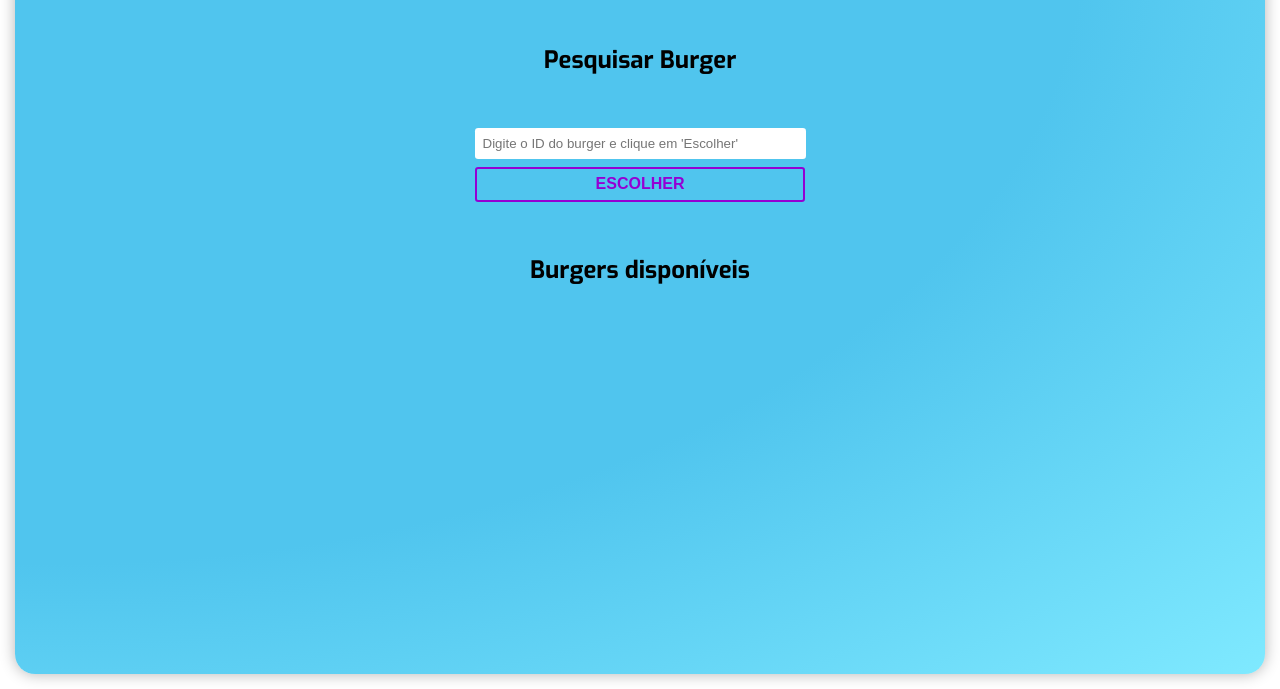
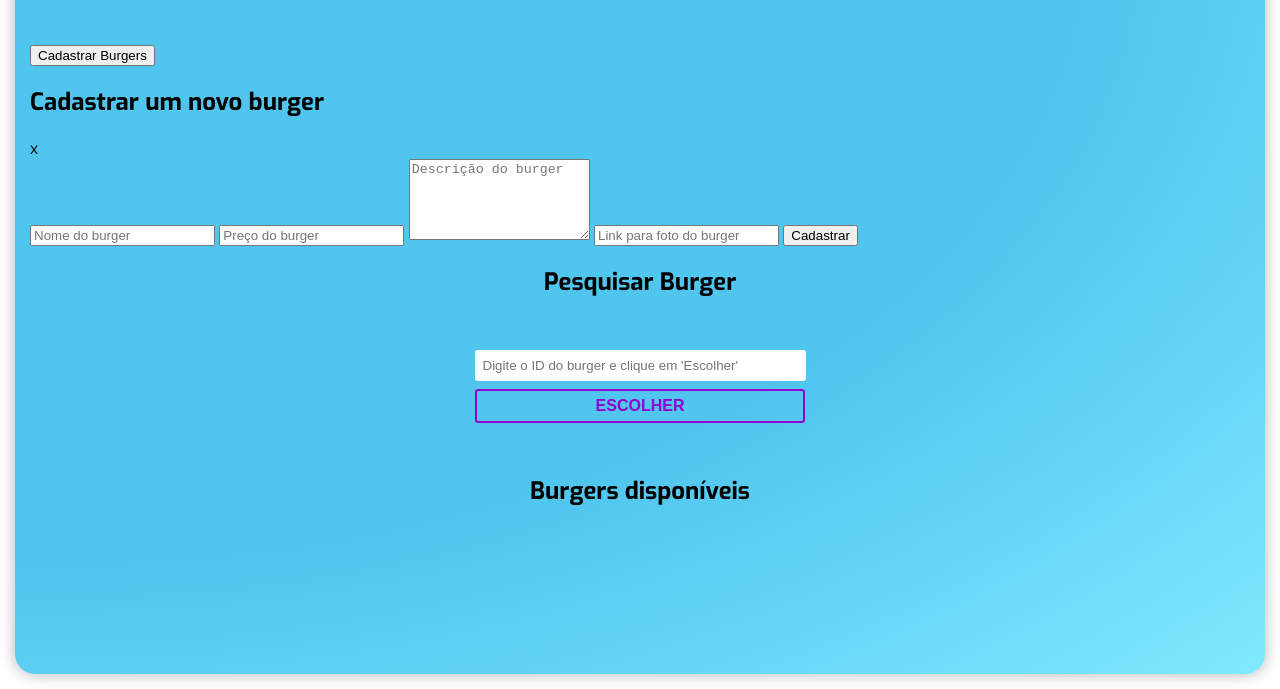
Before and after one commit to HiltonJun/Entregavel-1-MOD-2-Blue-Edtech, a website: page index.html in a window 1280 px wide. Shown: the part 111-800 px from the top of the page. Drawn offline with Linux system fonts and the light colour scheme; no server answers.

Commit message:
Create modal: esqueleto do modal create sem CSS

```diff
--- a/index.html
+++ b/index.html
@@ -33,6 +33,26 @@
           </div>
         </div>
       </div>
+      <section class="button-modal-create">
+        <button type="button" class="default-button" onclick="abrirModalCadastro()">Cadastrar Burgers</button>
+      </section>
+      <section class="modal-overlay" id="overlay">
+        <div class="modal">
+          <div class="modal-header">
+            <h2>Cadastrar um novo burger</h2>
+            <a onclick="fecharmodalCadastro()" class="close-modal">x</a>
+          </div>
+          <div class="modal-body">
+            <div>
+              <input type="text" name="nome" id="nome" placeholder="Nome do burger">
+              <input type="text" name="preco" id="preco" placeholder="Preço do burger">
+              <textarea type="text" name="descricao" id="descricao" placeholder="Descrição do burger" rows="5"></textarea>
+              <input type="text" name="foto" id="foto" placeholder="Link para foto do burger">
+              <button onclick="createBurger()">Cadastrar</button>
+            </div>
+          </div>
+        </div>
+      </section>
       <h2>Pesquisar Burger</h2>
       <div class="burger-escolhido-espaco">
           <div id="burger-escolhido-input-espaco">
```
Also changed, not shown: src/controllers/burgers.controller.js (+8 -0 lines), src/services/burgers.service.js (+0 -7 lines).
